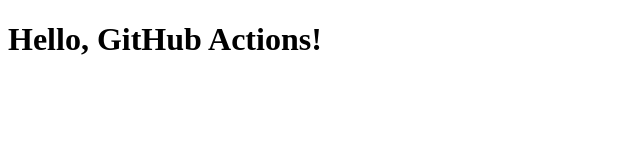
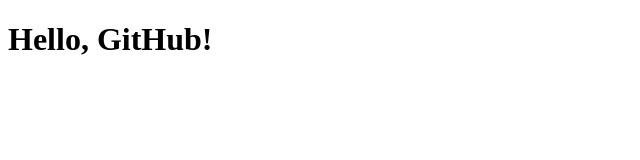
Before and after one commit to irwanpanai/gh-deployment-workflow, a plain HTML site: page index.html in a window 1280 px wide. Shown: the whole page, without its empty margins (0-640 px from the left). Drawn offline with Linux system fonts and the light colour scheme.

Commit message:
Update index.html

```diff
--- a/index.html
+++ b/index.html
@@ -4,6 +4,6 @@
     <title>Hello GitHub Actions!</title>
   </head>
   <body>
-    <h1>Hello, GitHub Actions!</h1>
+    <h1>Hello, GitHub!</h1>
   </body>
 </html>
```
